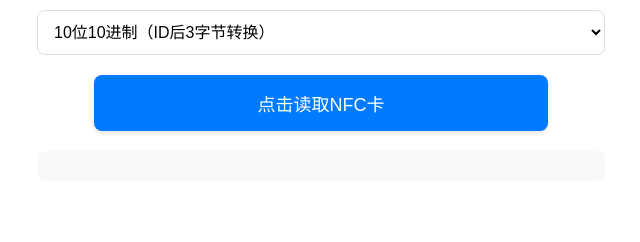
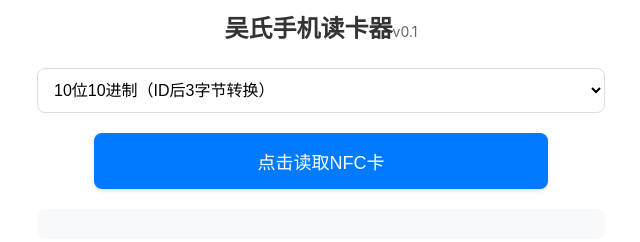
Before and after one commit to jackadam1981/Web-NFC, a plain HTML site: page index.html in a window 1280 px wide. Shown: the whole page, without its empty margins (319-959 px from the left). Drawn offline with Linux system fonts and the light colour scheme.

Commit message:
添加标题

```diff
--- a/index.html
+++ b/index.html
@@ -33,6 +33,20 @@
             max-width: 600px;
             margin: 0 auto;
             padding: 0 16px;
+        }
+
+        .title {
+            text-align: center;
+            margin-bottom: 20px;
+            font-size: 24px;
+            font-weight: bold;
+            color: #333;
+        }
+
+        .version {
+            font-size: 14px;
+            color: #666;
+            font-weight: normal;
         }
 
         select {
@@ -168,6 +182,7 @@
 </head>
 <body>
     <div class="container">
+        <h1 class="title">吴氏手机读卡器<span class="version">v0.1</span></h1>
         <select id="readType" title="读卡类型选择">
             <option value="hex16_10">10位16进制</option>
             <option value="hex16_8">8位16进制</option>
```
